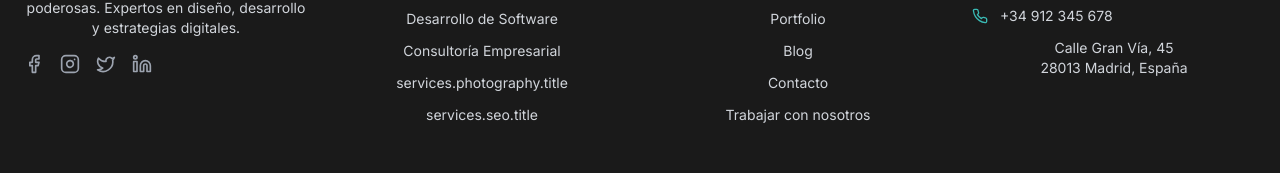
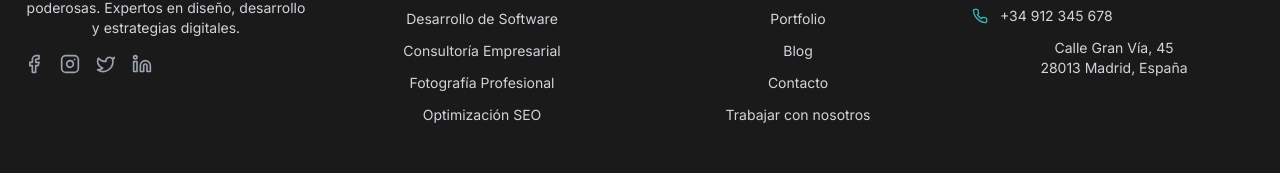
Before and after one commit to Job-Natanael-Contreras-Garzon/brand-brothers-gallery, a React (Vite) app: page /blog in a window 1280 px wide. Shown: the part 1749-1922 px from the top of the page. Built offline with nearby package versions, Linux system fonts and the light colour scheme.

Commit message:
update changes footer translate tags

```diff
--- a/src/contexts/LanguageContext.tsx
+++ b/src/contexts/LanguageContext.tsx
@@ -52,7 +52,8 @@ const translations = {
     'services.marketing.features.0': 'Gestión de redes sociales',
     'services.marketing.features.1': 'Campañas de email marketing',
     'services.marketing.features.2': 'Publicidad online',
-
+    'services.photography.title': 'Fotografía Profesional',
+    'services.seo.title': 'Optimización SEO',
     // Portfolio
     'portfolio.title': 'Nuestro Portfolio',
     'portfolio.subtitle': 'Descubre nuestro portfolio de transformaciones de marca. Cada proyecto representa nuestro compromiso de crear experiencias de marca memorables e impactantes.',
@@ -157,7 +158,8 @@ const translations = {
     'services.marketing.features.1': 'Email marketing campaigns',
     'services.marketing.features.2': 'Online advertising',
 
-
+    'services.seo.title': 'SEO Optimization',
+    'services.photography.title': 'Professional Photography',
     // Portfolio
     'portfolio.title': 'Our Portfolio',
     'portfolio.subtitle': 'Discover our portfolio of brand transformations. Each project represents our commitment to creating memorable and impactful brand experiences.',
```
